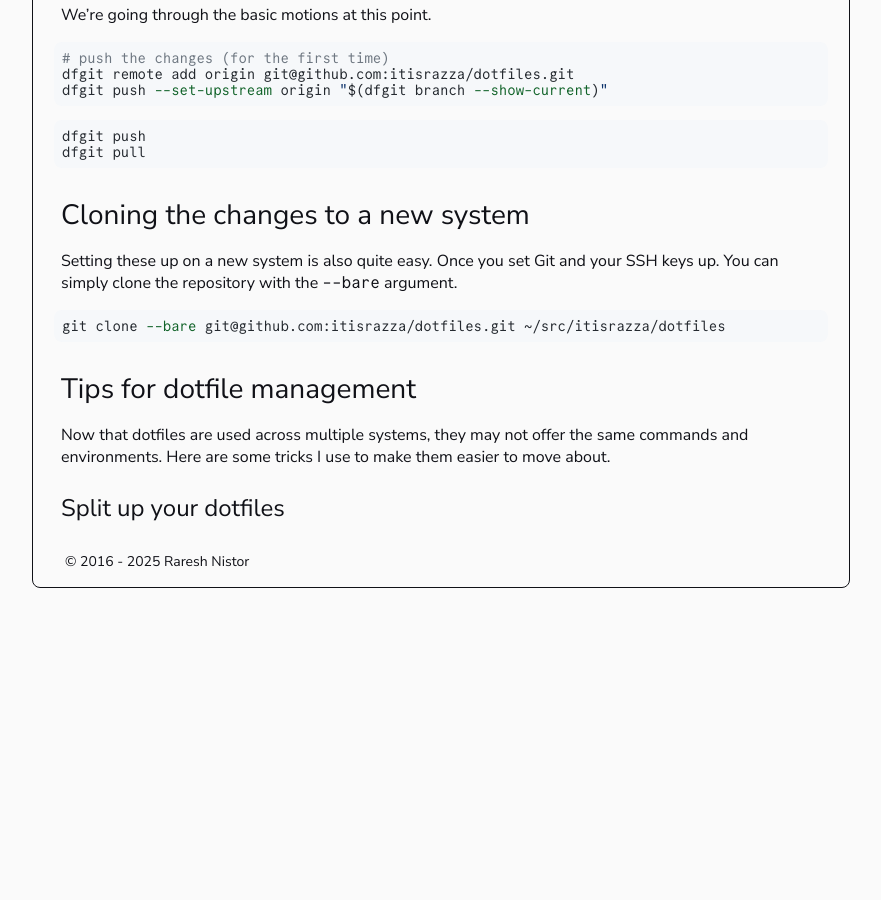
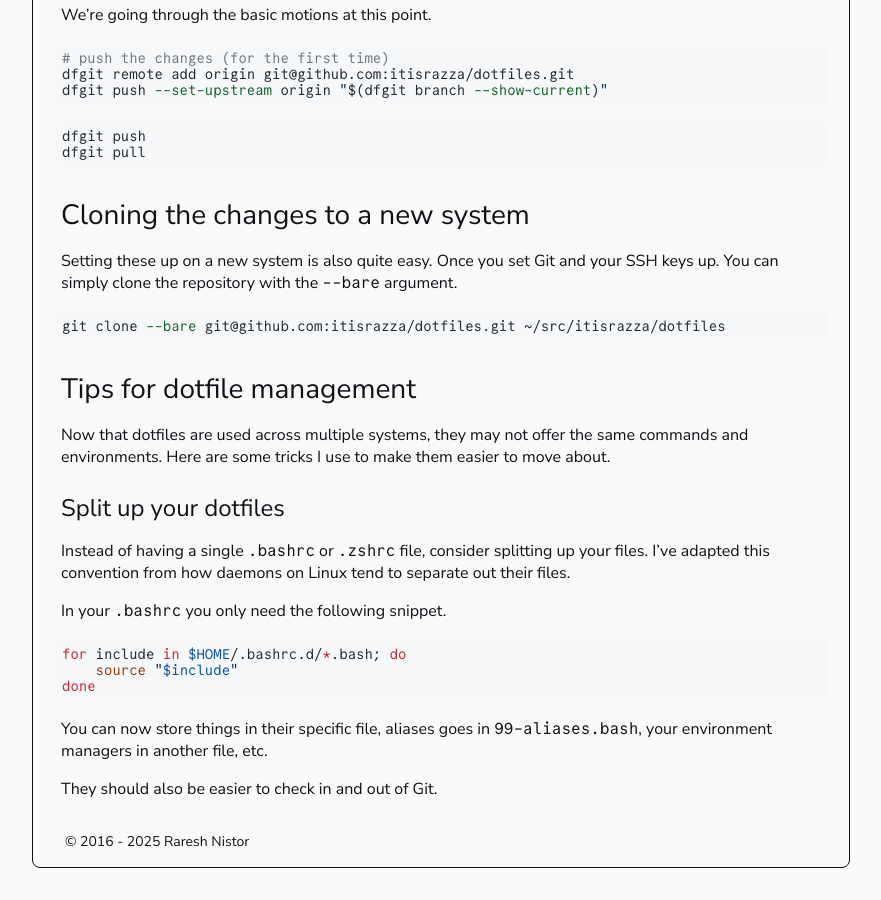
Before and after one commit to itisrazza/razza.io, a Jekyll site: the page built from _posts/2025-04-09-keeping-dotfiles-in-sync.md, in a window 1280 px wide and 900 px high, scrolled down 1117 px. Shown: the whole window, without its empty margins (199-1080 px from the left). Built offline with Jekyll 4.4.1, drawn with Linux system fonts in a browser that asks for light colours; before the commit the page ends 1737 px from its top, so only the background shows below that.

Commit message:
finish the dotfiles post

````diff
--- a/_posts/2025-04-09-keeping-dotfiles-in-sync.md
+++ b/_posts/2025-04-09-keeping-dotfiles-in-sync.md
@@ -83,3 +83,20 @@ same commands and environments. Here are some tricks I use to make them easier
 to move about.
 
 ### Split up your dotfiles
+
+Instead of having a single `.bashrc` or `.zshrc` file, consider splitting up
+your files. I've adapted this convention from how daemons on Linux tend to
+separate out their files.
+
+In your `.bashrc` you only need the following snippet.
+
+```bash
+for include in $HOME/.bashrc.d/*.bash; do
+    source "$include"
+done
+```
+
+You can now store things in their specific file, aliases goes in
+`99-aliases.bash`, your environment managers in another file, etc.
+
+They should also be easier to check in and out of Git.
````
